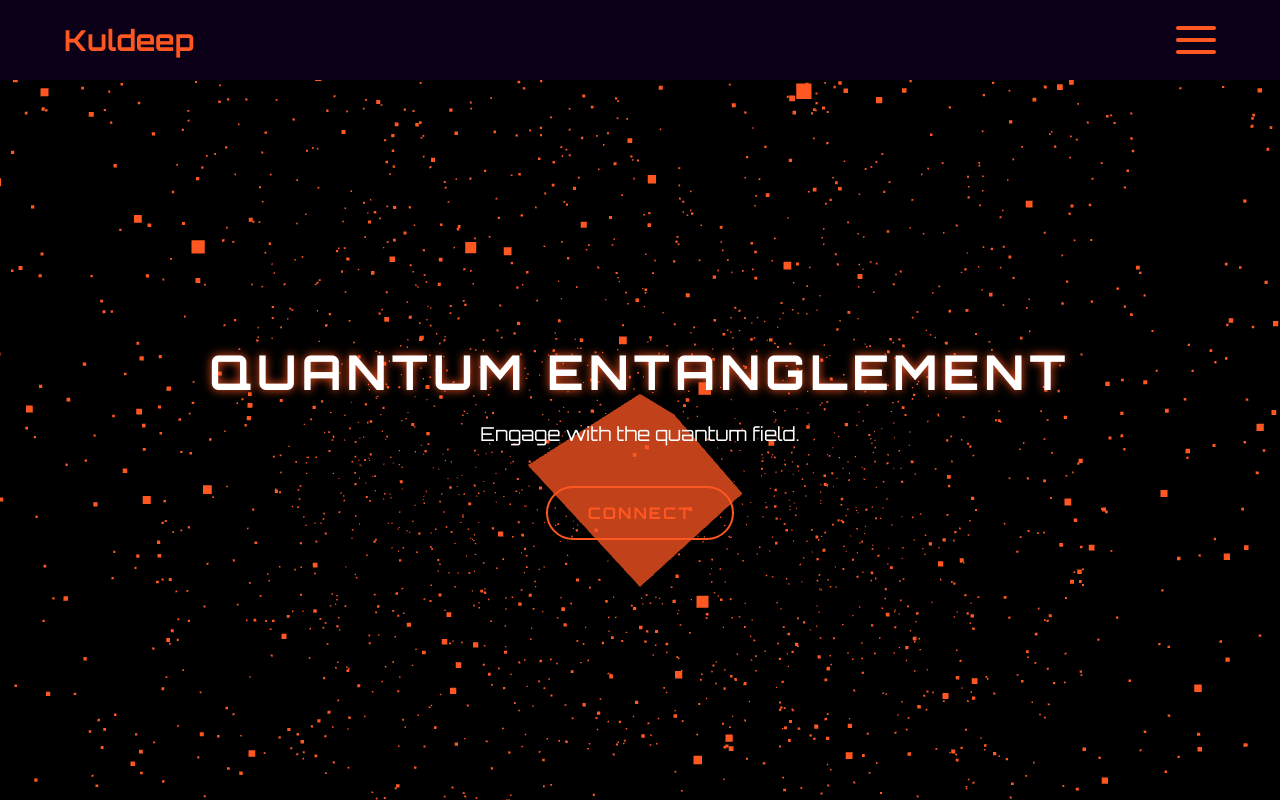
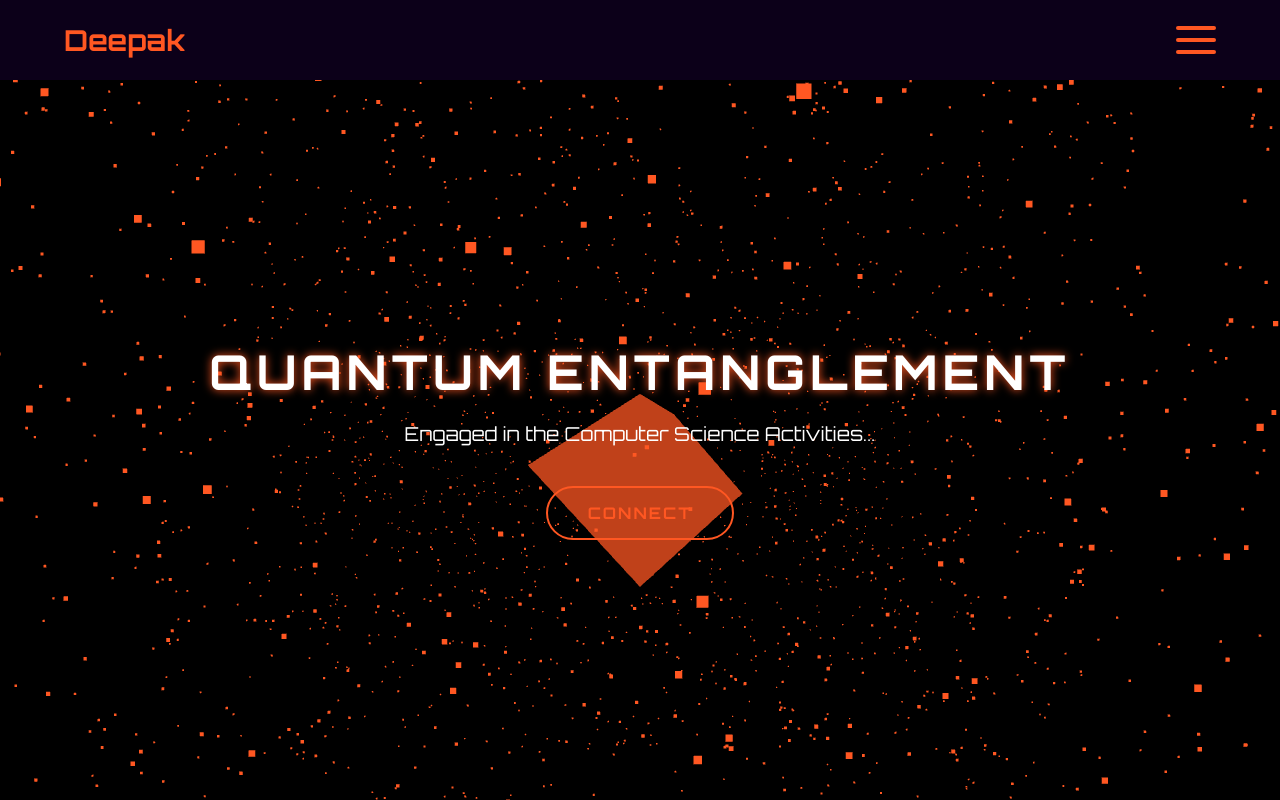
Before and after one commit to deepak1830/deepak1830.github.io, a plain HTML site: page index.html in a window 1280 px wide. Drawn offline with nearby package versions, Linux system fonts and the light colour scheme; animation ran at ten frames a second.

Commit message:
Update logo and hero section content

```diff
--- a/index.html
+++ b/index.html
@@ -167,7 +167,7 @@ body {
 <body>
 
     <header class="header">
-        <div class="logo">Kuldeep</div>
+        <div class="logo">Deepak</div>
         <div class="menu-toggle">
             <div class="hamburger"></div>
         </div>
@@ -177,8 +177,8 @@ body {
         <canvas id="quantum-canvas"></canvas>
         <div class="hero-content">
             <h1 id="holographic-text"></h1>
-            <p>Engage with the quantum field.</p>
-            <a href="#" class="cta-button">Connect</a>
+            <p>Engaged in the Computer Science Activities...</p>
+            <a href="deepak1830.github.io" class="cta-button">Connect</a>
         </div>
         <button id="permission-button">Enable Motion</button>
     </div>
```
